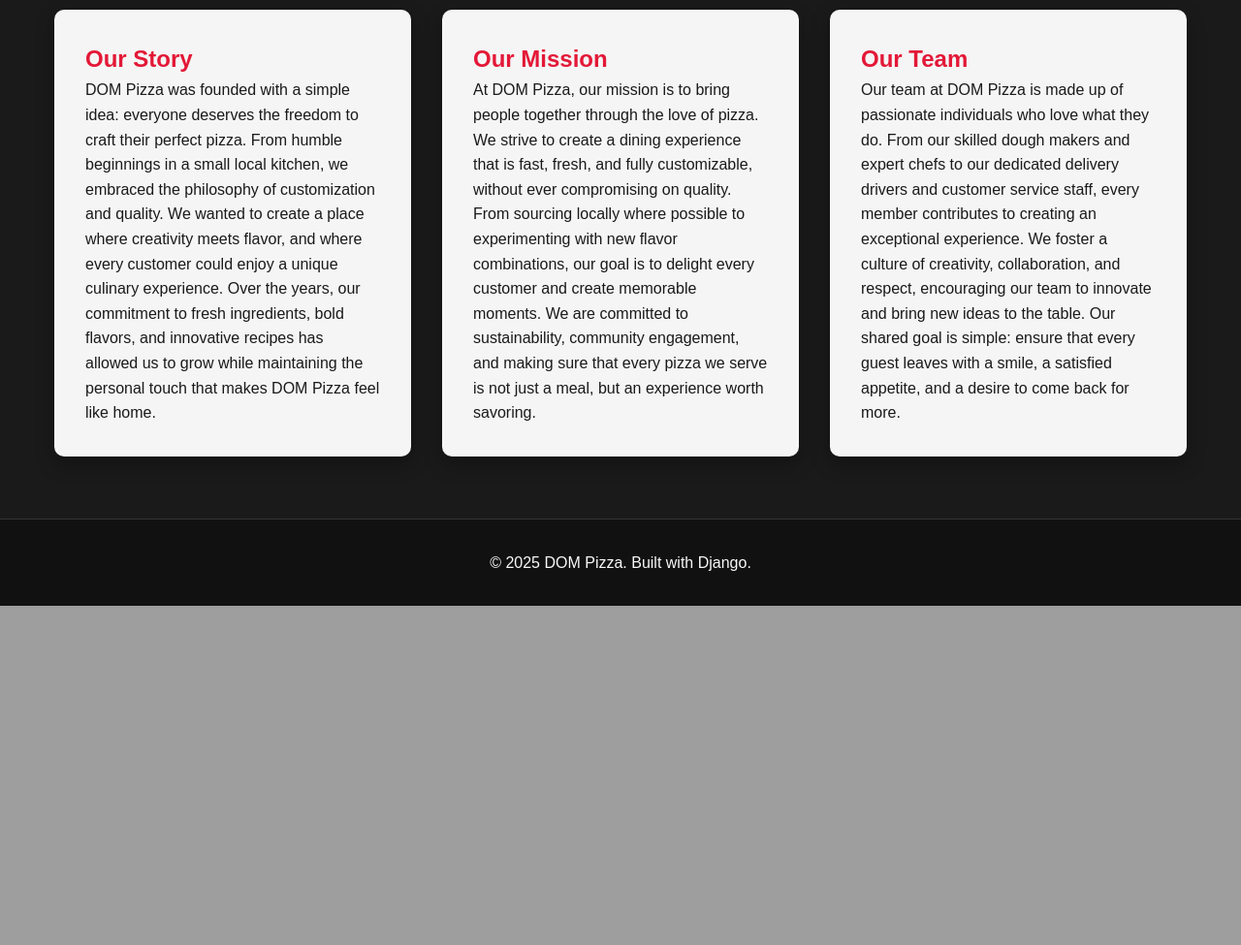
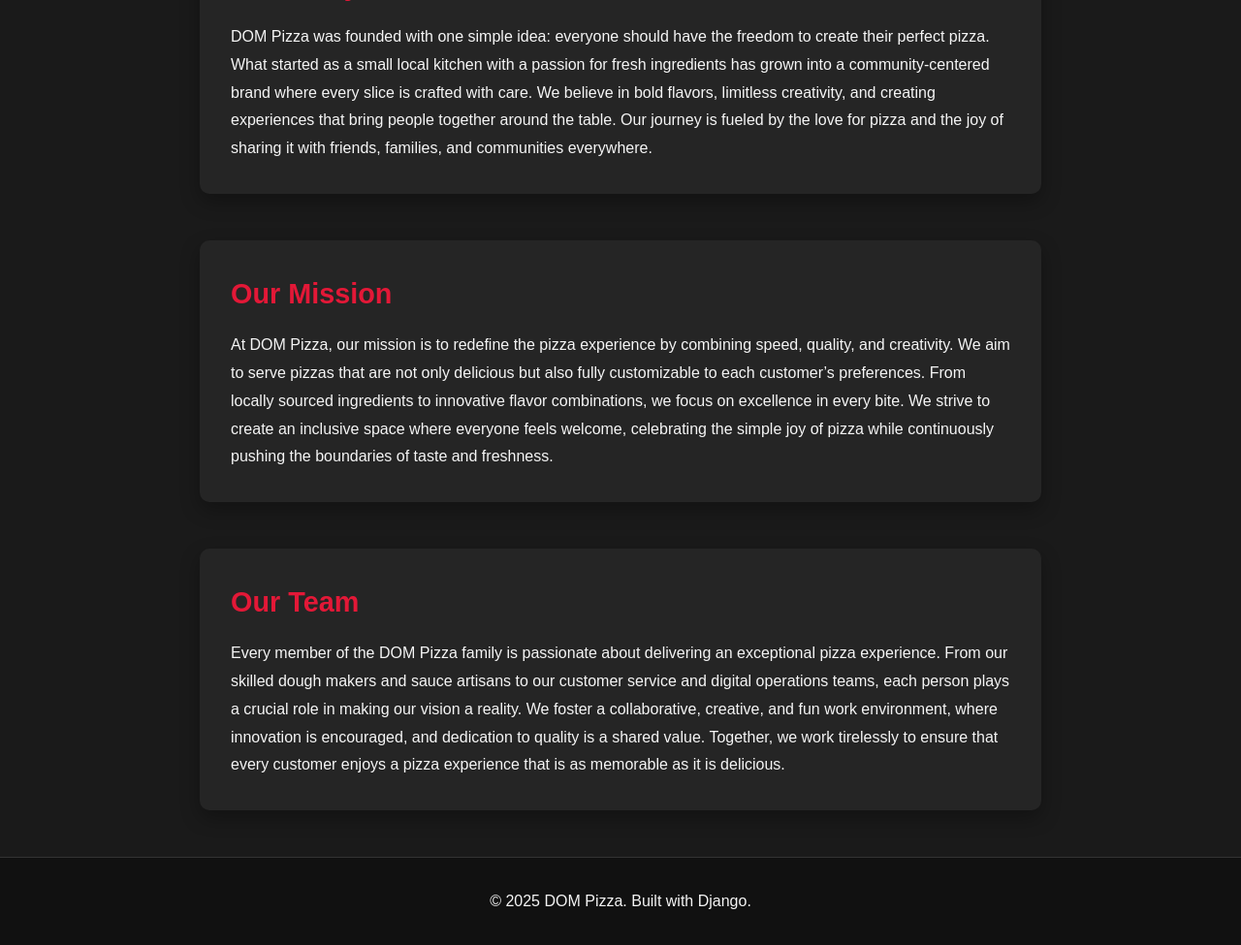
Before and after one commit to Kraken-01/DOMPizza, a Django app: page /about/ in a window 1280 px wide. Shown: the part 502-1477 px from the top of the page at 97% size. Before the commit the page ends 1127 px from the top, so only its background shows below. Run offline with Django 5.2, Linux system fonts and the light colour scheme.

Commit message:
about us page change

```diff
--- a/templates/about.html
+++ b/templates/about.html
@@ -10,64 +10,47 @@
         :root {
             --primary-red: #e31837;
             --dark-bg: #1a1a1a;
-            --light-bg: #f5f5f5;
-            --text-color: #fff;
-            --accent-text: #f9f9f9;
+            --light-text: #ffffff;
+            --accent-text: #f5f5f5;
         }
 
         body {
             margin: 0;
             font-family: 'Poppins', sans-serif;
             background-color: var(--dark-bg);
-            color: var(--text-color);
+            color: var(--light-text);
         }
 
         header.hero {
-            position: relative;
-            height: 60vh;
-            background: url("{% static 'images/about-hero.jpg' %}") center/cover no-repeat;
+            height: 50vh;
             display: flex;
             align-items: center;
             justify-content: center;
             text-align: center;
-            color: var(--text-color);
+            background-color: var(--dark-bg);
         }
 
         header.hero h1 {
             font-size: 3rem;
-            background: rgba(0, 0, 0, 0.5);
-            padding: 1rem 2rem;
-            border-radius: 10px;
-        }
-
-        nav.breadcrumb {
-            margin-top: 1rem;
-        }
-
-        nav.breadcrumb a {
             color: var(--primary-red);
-            text-decoration: none;
-            font-weight: 500;
+            border-bottom: 3px solid var(--primary-red);
+            padding-bottom: 0.5rem;
         }
 
         main.about-content {
-            max-width: 1200px;
+            max-width: 900px;
             margin: 2rem auto;
             padding: 0 1rem;
-            display: grid;
-            grid-template-columns: repeat(auto-fit, minmax(300px, 1fr));
-            gap: 2rem;
+            display: flex;
+            flex-direction: column;
+            gap: 3rem;
         }
 
         .about-section {
-            background-color: var(--light-bg);
-            color: #1a1a1a;
+            background-color: #252525;
             border-radius: 10px;
             padding: 2rem;
             box-shadow: 0 8px 20px rgba(0,0,0,0.3);
-            display: flex;
-            flex-direction: column;
-            justify-content: center;
             transition: transform 0.3s ease;
         }
 
@@ -75,15 +58,16 @@
             transform: translateY(-5px);
         }
 
-        .about-section img {
-            max-width: 100%;
-            border-radius: 10px;
+        .about-section h2 {
+            color: var(--primary-red);
+            font-size: 1.8rem;
             margin-bottom: 1rem;
         }
 
-        .about-section h2 {
-            margin-top: 0;
-            color: var(--primary-red);
+        .about-section p {
+            font-size: 1rem;
+            line-height: 1.8;
+            color: var(--accent-text);
         }
 
         footer.footer {
@@ -91,6 +75,7 @@
             padding: 2rem 1rem;
             background-color: #111;
             color: var(--accent-text);
+            margin-top: 3rem;
         }
 
         @media(max-width:768px){
@@ -108,17 +93,17 @@
     <main class="about-content">
         <div class="about-section">
             <h2>Our Story</h2>
-            <p>DOM Pizza was founded with a simple idea: everyone deserves the freedom to craft their perfect pizza. From humble beginnings in a small local kitchen, we embraced the philosophy of customization and quality. We wanted to create a place where creativity meets flavor, and where every customer could enjoy a unique culinary experience. Over the years, our commitment to fresh ingredients, bold flavors, and innovative recipes has allowed us to grow while maintaining the personal touch that makes DOM Pizza feel like home.</p>
+            <p>DOM Pizza was founded with one simple idea: everyone should have the freedom to create their perfect pizza. What started as a small local kitchen with a passion for fresh ingredients has grown into a community-centered brand where every slice is crafted with care. We believe in bold flavors, limitless creativity, and creating experiences that bring people together around the table. Our journey is fueled by the love for pizza and the joy of sharing it with friends, families, and communities everywhere.</p>
         </div>
 
         <div class="about-section">
             <h2>Our Mission</h2>
-            <p>At DOM Pizza, our mission is to bring people together through the love of pizza. We strive to create a dining experience that is fast, fresh, and fully customizable, without ever compromising on quality. From sourcing locally where possible to experimenting with new flavor combinations, our goal is to delight every customer and create memorable moments. We are committed to sustainability, community engagement, and making sure that every pizza we serve is not just a meal, but an experience worth savoring.</p>
+            <p>At DOM Pizza, our mission is to redefine the pizza experience by combining speed, quality, and creativity. We aim to serve pizzas that are not only delicious but also fully customizable to each customer’s preferences. From locally sourced ingredients to innovative flavor combinations, we focus on excellence in every bite. We strive to create an inclusive space where everyone feels welcome, celebrating the simple joy of pizza while continuously pushing the boundaries of taste and freshness.</p>
         </div>
 
         <div class="about-section">
             <h2>Our Team</h2>
-            <p>Our team at DOM Pizza is made up of passionate individuals who love what they do. From our skilled dough makers and expert chefs to our dedicated delivery drivers and customer service staff, every member contributes to creating an exceptional experience. We foster a culture of creativity, collaboration, and respect, encouraging our team to innovate and bring new ideas to the table. Our shared goal is simple: ensure that every guest leaves with a smile, a satisfied appetite, and a desire to come back for more.</p>
+            <p>Every member of the DOM Pizza family is passionate about delivering an exceptional pizza experience. From our skilled dough makers and sauce artisans to our customer service and digital operations teams, each person plays a crucial role in making our vision a reality. We foster a collaborative, creative, and fun work environment, where innovation is encouraged, and dedication to quality is a shared value. Together, we work tirelessly to ensure that every customer enjoys a pizza experience that is as memorable as it is delicious.</p>
         </div>
     </main>
 
```
